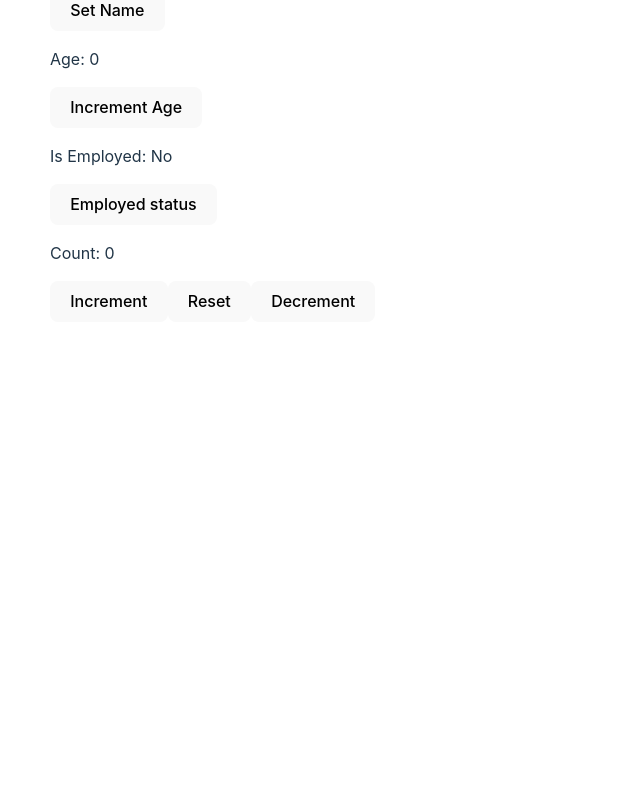
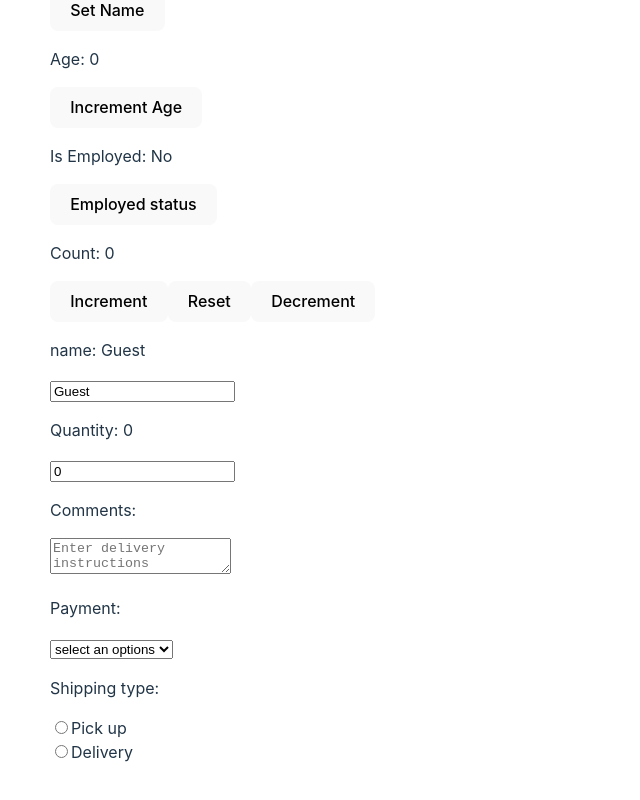
Before and after one commit to Karthikeyan8296/Basics-of-React-JS, a React (Vite) app: page / in a window 1280 px wide. Shown: the part 1637-2437 px from the top of the page, without its empty margins (0-640 px from the left). Before the commit the page ends 2009 px from the top, so only its background shows below. Built offline with nearby package versions, Linux system fonts and the light colour scheme.

Commit message:
OnChange event

```diff
--- a/src/App.jsx
+++ b/src/App.jsx
@@ -10,6 +10,7 @@ import ArrayIntoObjects from "./components/ArrayIntoObjects";
 import ProfilePicture from "./components/ProfilePicture";
 import UseStateComponent from "./components/UseStateComponent";
 import Counter from "./components/Counter";
+import OnChangeComponent from "./components/OnChangeComponent";
 
 function App() {
   const fruits = [
@@ -41,6 +42,7 @@ function App() {
       <UseStateComponent></UseStateComponent>
 
       <Counter></Counter>
+      <OnChangeComponent></OnChangeComponent>
     </>
   );
 }
--- /dev/null
+++ b/src/components/OnChangeComponent.jsx
@@ -0,0 +1,81 @@
+import { React, useState } from "react";
+
+const OnChangeComponent = () => {
+  const [name, setName] = useState("Guest");
+  const [quantity, setQuantity] = useState(0);
+  const [comment, setComment] = useState("");
+  const [payment, setPayment] = useState("");
+  const [shipping, setShipping] = useState();
+
+  const handleNameChange = (e) => {
+    setName(e.target.value);
+  };
+
+  const handleQuantityChange = (e) => {
+    setQuantity(e.target.value);
+  };
+
+  const handleCommentChange = (e) => {
+    setComment(e.target.value);
+  };
+
+  const handlePaymentChange = (e) => {
+    setPayment(e.target.value);
+  };
+
+  const handleShippingEvent = (e) => {
+    setShipping(e.target.value);
+  };
+
+  return (
+    <>
+      <p>name: {name}</p>
+      <input value={name} onChange={handleNameChange} type="text" />
+
+      <p>Quantity: {quantity}</p>
+      <input value={quantity} onChange={handleQuantityChange} type="number" />
+
+      <p>Comments: {comment}</p>
+      <textarea
+        value={comment}
+        onChange={handleCommentChange}
+        type="text"
+        placeholder="Enter delivery instructions"
+      />
+
+      <div>
+        <p>Payment: {payment}</p>
+        <select value={payment} onChange={handlePaymentChange} name="" id="">
+          <option value="">select an options</option>
+          <option value="Visa">Visa</option>
+          <option value="MasterCard">MasterCard</option>
+          <option value="Debit Card">Debit Card</option>
+        </select>
+      </div>
+
+      <p>Shipping type: {shipping}</p>
+
+      <label>
+        <input
+          type="radio"
+          value="Pick Up"
+          checked={shipping === "Pick Up"}
+          onChange={handleShippingEvent}
+        />
+        Pick up
+      </label>
+      <br />
+      <label>
+        <input
+          type="radio"
+          value="Delivery"
+          checked={shipping === "Delivery"}
+          onChange={handleShippingEvent}
+        />
+        Delivery
+      </label>
+    </>
+  );
+};
+
+export default OnChangeComponent;
```
